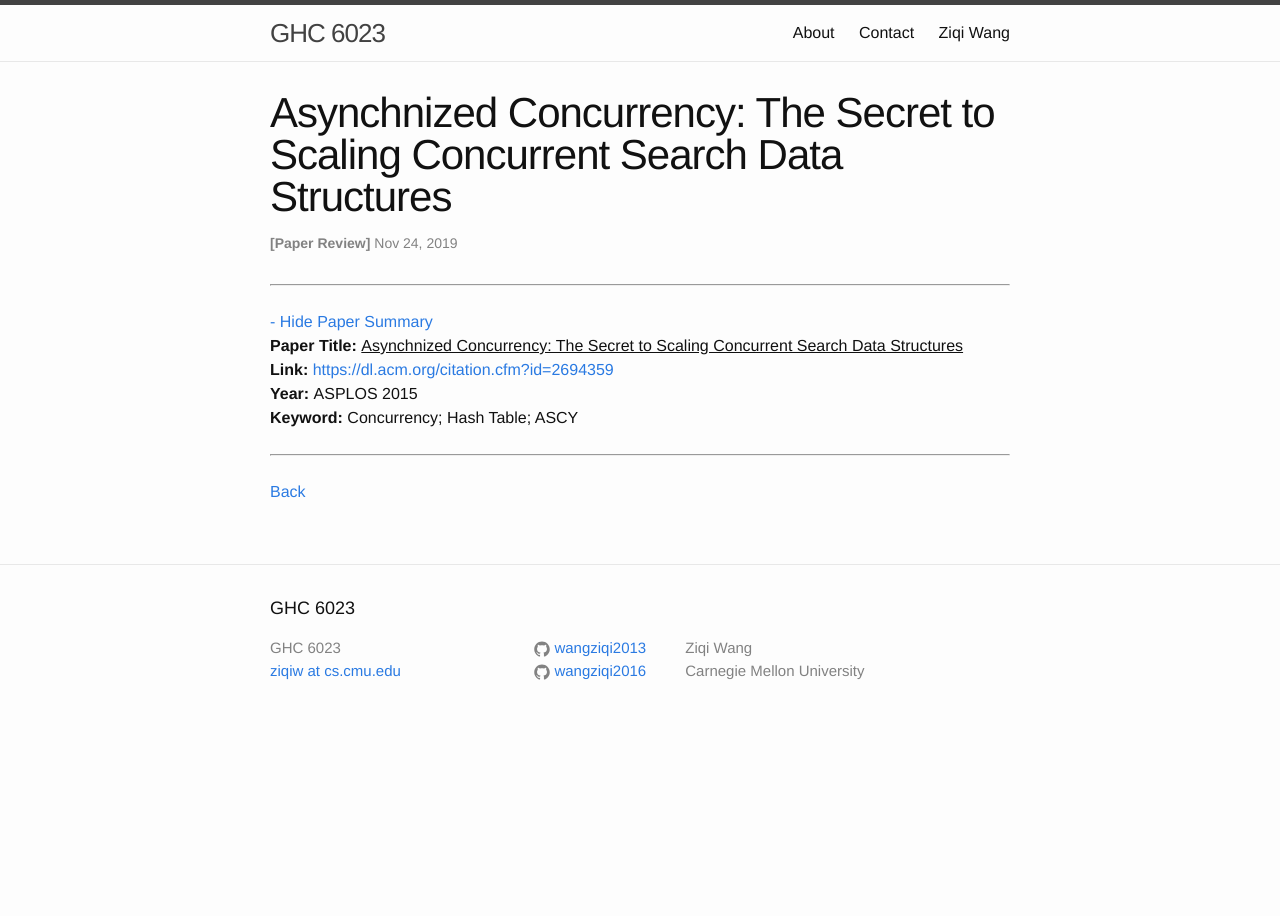
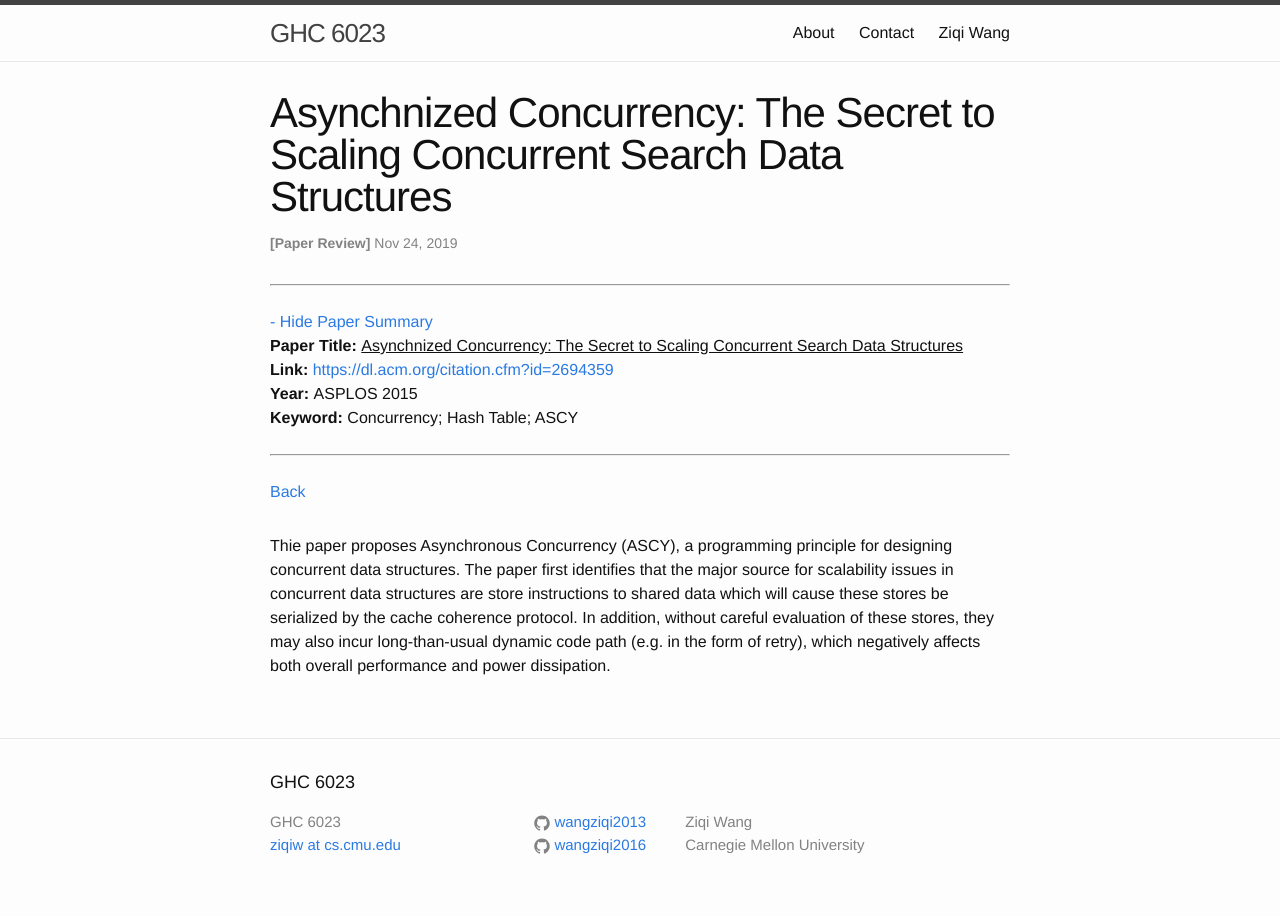
Before and after one commit to wangziqi2013/wangziqi2013.github.io, a Jekyll site: the page built from _posts/2019-11-23-ascy.markdown, in a window 1280 px wide. Built offline with Jekyll 4.4.1, drawn with Linux system fonts in a browser that asks for light colours.

Commit message:
Adding motivation

```diff
--- a/_posts/2019-11-23-ascy.markdown
+++ b/_posts/2019-11-23-ascy.markdown
@@ -12,3 +12,9 @@ htm_cd:
 htm_cr:
 version_mgmt:
 ---
+
+Thie paper proposes Asynchronous Concurrency (ASCY), a programming principle for designing concurrent data structures.
+The paper first identifies that the major source for scalability issues in concurrent data structures are store instructions
+to shared data which will cause these stores be serialized by the cache coherence protocol. In addition, without careful
+evaluation of these stores, they may also incur long-than-usual dynamic code path (e.g. in the form of retry), which
+negatively affects both overall performance and power dissipation.
```
